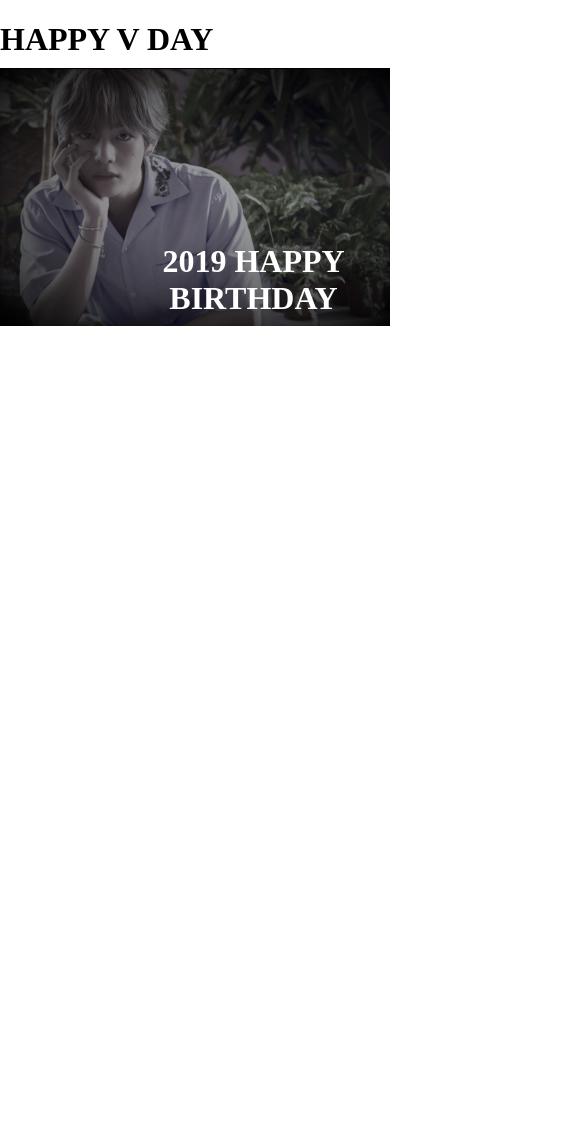
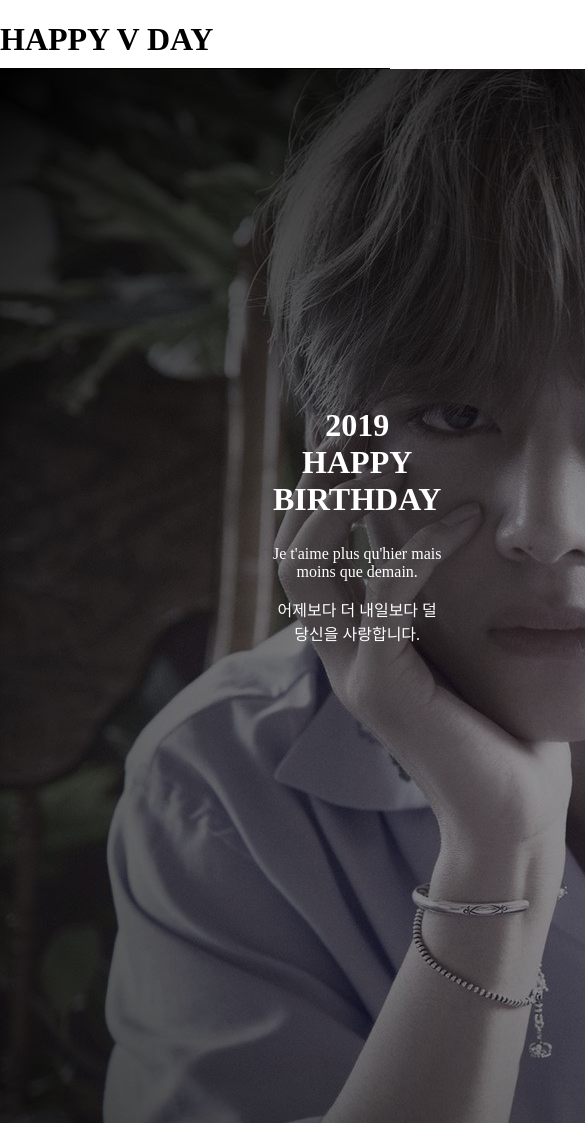
Before and after one commit to sxxxxyxxx/vday951230, a plain HTML site: page index.html in a window 390 px wide. Shown: the top 1123 px of the page, 585 px wide, since content can reach past the window. Before the commit the page ends 844 px from the top, so only its background shows below. Drawn offline with Linux system fonts and the light colour scheme.

Commit message:
Add files via upload

```diff
--- a/style.css
+++ b/style.css
@@ -9,11 +9,13 @@ h1{
 	margin-bottom:0px;
 	background-color:
 }
+<--
 img{
 	width:100%;
 	display:block;
 	height:auto;
 }
+-->
 h2{
 	color:white;
 	text-align:center;
@@ -31,7 +33,7 @@ p{
 #text{
 	position: absolute;
 	top: 15%;
-	left:30%;
+	left:70%;
 }
 <--
 #button{
@@ -39,12 +41,20 @@ p{
 	font-size:15px;
 }
 -->
+#bg{
+	position:relative;
+	width:100%;
+	display:block;
+	height:auto;
+}
 @media (max-width:800px){
+<--
 img{
 	width:100%;
 	display:block;
 	height:auto;
 }
+-->
 h2{
 	color:white;
 	text-align:center;
@@ -56,13 +66,20 @@ p{
 	text-align:center;
 	color:white;
 }
+
 #wrap{
 	position: relative;
+}
+#bg{
+
+	width:100%;
+	display:block;
+	height:auto;
 }
 #text{
 	position: absolute;
 	top: 15%;
-	left:30%;
+	left:70%;
 }
 #button{
 	margin-left:160px;
```
